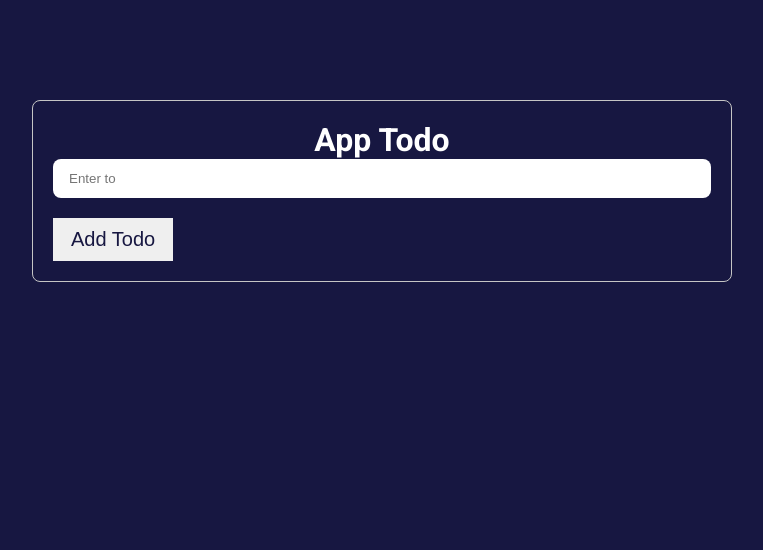
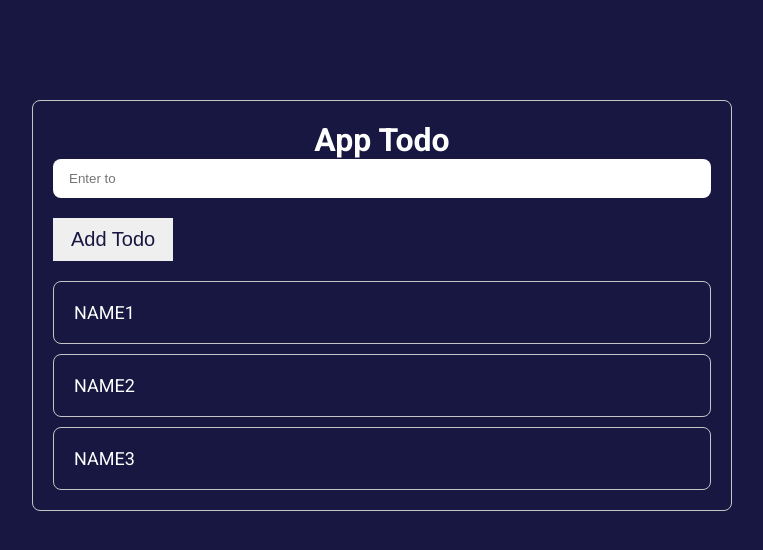
Before and after one commit to dsabirbaev/Todo-TS, a React (Vite) app: page / in a window 1280 px wide. Shown: the top 550 px of the page, without its empty margins (258-1021 px from the left). Built offline with nearby package versions, Linux system fonts and the light colour scheme.

Commit message:
render data

```diff
--- a/src/App.tsx
+++ b/src/App.tsx
@@ -28,6 +28,15 @@ const App = (): JSX.Element => {
       <input value={title} onChange={(e) => setTitle(e.target.value)} type="text" placeholder="Enter to" className={styles.input}/>
       <button onClick={handleSubmit} className={styles.button}>Add Todo</button>
 
+      <div className={styles.card}>
+        {
+          arr.map((item) => (
+              <div key={item.id} className={styles.cardItem}>
+                <p>{ item.title }</p>
+              </div>
+          ))
+        }
+      </div>
     </div>
   )
 }
--- a/src/home.module.css
+++ b/src/home.module.css
@@ -39,3 +39,21 @@
     outline-color: var(--primary);
     border-radius: 8px;
 }
+
+.card {
+    margin-top: 20px;
+}
+
+.cardItem {
+    width: 100%;
+    padding: 20px;
+    color: var(--white);
+    border: 1px solid var(--border);
+    margin-top: 10px;
+    border-radius: 8px;
+}
+
+.cardItem p {
+    font-size: 18px;
+    text-transform: uppercase;
+}
```
